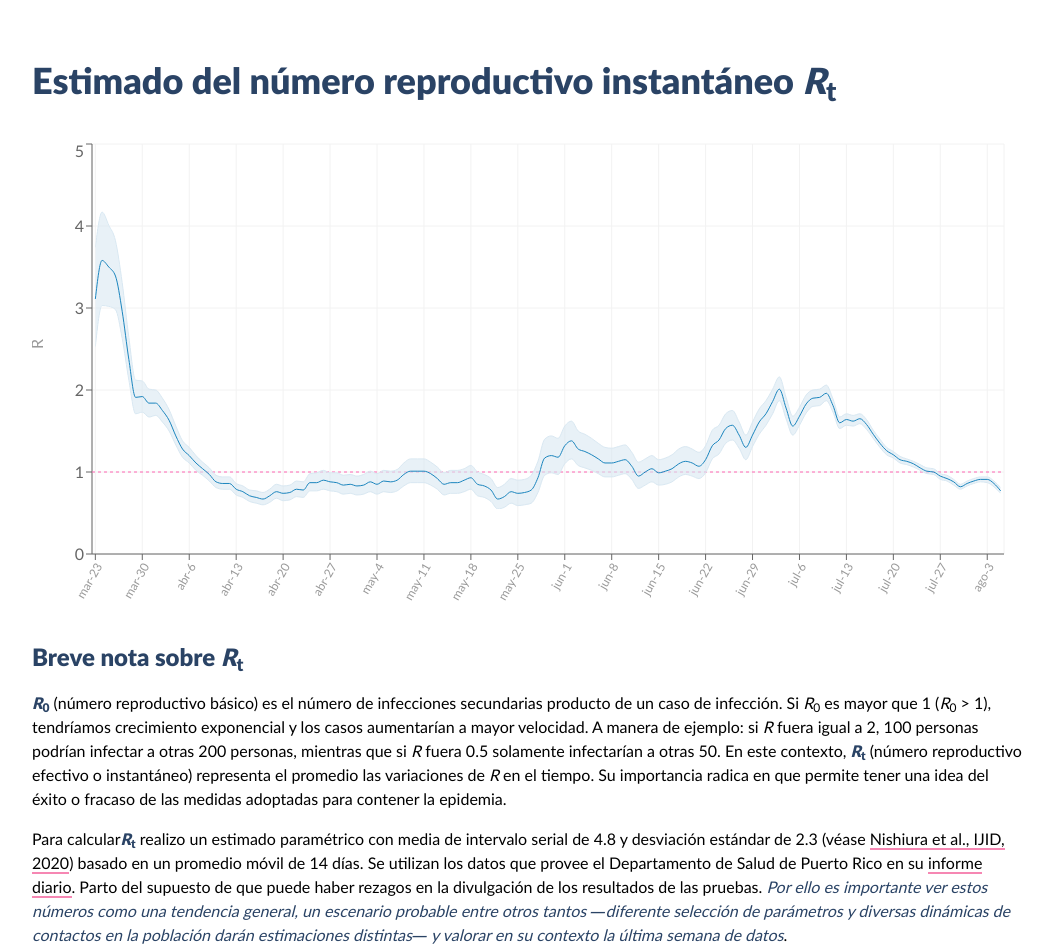
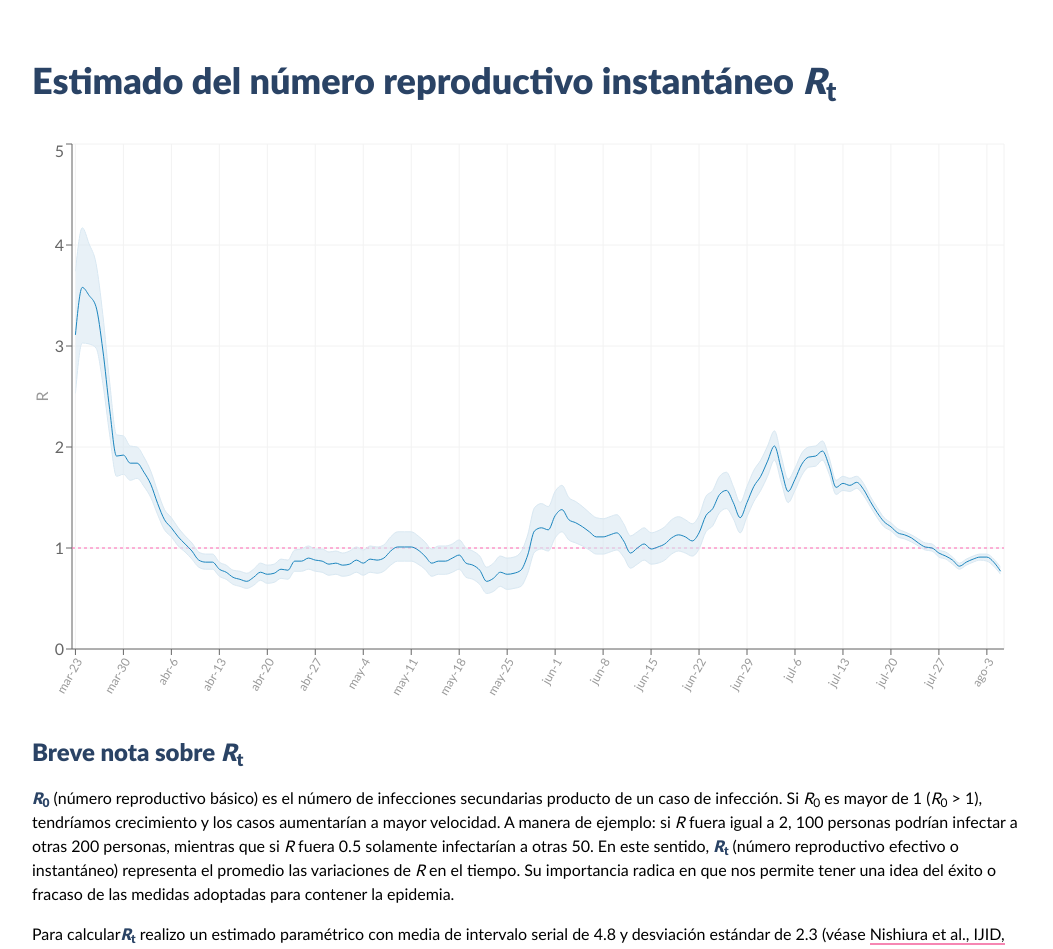
Before and after one commit to malopezcruz/covid19-pr, a Next.js app: page / in a window 1280 px wide. Shown: the part 80-1029 px from the top of the page, without its empty margins (112-1165 px from the left). Built offline with nearby package versions, Linux system fonts and the light colour scheme.

Commit message:
fix aspect-ratio

```diff
--- a/components/Rt.js
+++ b/components/Rt.js
@@ -21,18 +21,17 @@ export default function Rt() {
         </span>{' '}
         (número reproductivo básico) es el número de infecciones secundarias
         producto de un caso de infección. Si <em>R</em>
-        <sub>0</sub> es mayor que 1 (<em>R</em>
-        <sub>0</sub> &gt; 1), tendríamos crecimiento exponencial y los casos
-        aumentarían a mayor velocidad. A manera de ejemplo: si <em>R</em> fuera
-        igual a 2, 100 personas podrían infectar a otras 200 personas, mientras
-        que si <em>R</em> fuera 0.5 solamente infectarían a otras 50. En este
-        contexto,{' '}
+        <sub>0</sub> es mayor de 1 (<em>R</em>
+        <sub>0</sub> &gt; 1), tendríamos crecimiento y los casos aumentarían a
+        mayor velocidad. A manera de ejemplo: si <em>R</em> fuera igual a 2, 100
+        personas podrían infectar a otras 200 personas, mientras que si{' '}
+        <em>R</em> fuera 0.5 solamente infectarían a otras 50. En este sentido,{' '}
         <span className='text-blue-900 font-semibold'>
           <em>R</em>
           <sub>t</sub>
         </span>{' '}
         (número reproductivo efectivo o instantáneo) representa el promedio las
-        variaciones de <em>R</em> en el tiempo. Su importancia radica en que
+        variaciones de <em>R</em> en el tiempo. Su importancia radica en que nos
         permite tener una idea del éxito o fracaso de las medidas adoptadas para
         contener la epidemia.
       </p>
@@ -52,8 +51,9 @@ export default function Rt() {
         >
           Nishiura et al., IJID, 2020
         </a>
-        ) basado en un promedio móvil de 14 días. Se utilizan los datos que
-        provee el Departamento de Salud de Puerto Rico en su{' '}
+        ) basado en un promedio móvil de 14 días. Se utiliza además los datos de
+        incidencia de casos que provee el Departamento de Salud de Puerto Rico
+        en su{' '}
         <a
           className='border-b-2 border-pink-400 hover:border-pink-600 hover:transition-colors duration-500 ease-in-out'
           href='http://www.salud.gov.pr/Estadisticas-Registros-y-Publicaciones/Pages/COVID-19.aspx'
@@ -67,10 +67,10 @@ export default function Rt() {
         <span className='text-blue-900'>
           <em>
             Por ello es importante ver estos números como una tendencia general,
-            un escenario probable entre otros tantos &mdash;diferente
-            selección de parámetros y diversas dinámicas de contactos en la
-            población darán estimaciones distintas&mdash; y valorar en su
-            contexto la última semana de datos
+            un escenario probable entre otros tantos &mdash;diferente selección
+            de parámetros y diversas dinámicas de contactos en la población
+            darían estimaciones distintas&mdash;, por lo que hay que valorar en
+            su contexto la última semana de datos
           </em>
         </span>
         .
--- a/components/RtPlot.js
+++ b/components/RtPlot.js
@@ -20,13 +20,11 @@ import {
 
 export default function RtPlot() {
   return (
-    <div style={{ width: '100%', height: 500 }}>
-      <ResponsiveContainer>
+    <div style={{ position: 'relative', paddingBottom: '60%' }}>
+      <ResponsiveContainer width='100%' height='100%' className='absolute'>
         <ComposedChart
-          width={1000}
-          height={400}
           data={rt}
-          margin={{ top: 5, right: 20, bottom: 5, left: 0 }}
+          margin={{ top: 5, right: 20, bottom: 5, left: -20 }}
         >
           <CartesianGrid stroke='#f2f2f2' />
           <XAxis
@@ -49,7 +47,7 @@ export default function RtPlot() {
             label={{
               value: 'R',
               angle: -90,
-              position: 'insideLeft',
+              position: 'outsideLeft',
               fill: '#999',
             }}
           />
```
